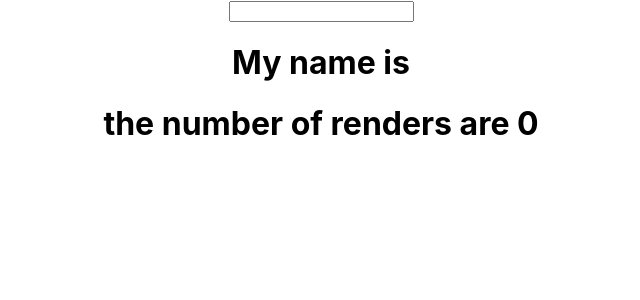
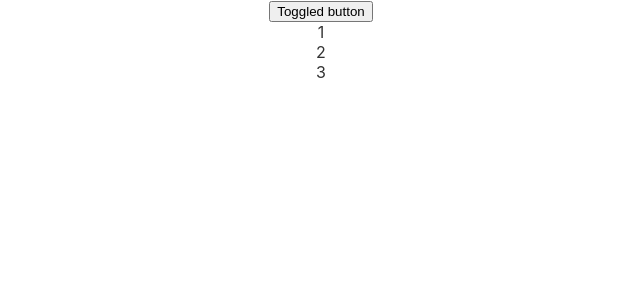
Before and after one commit to Avez-Anwar/ReactHooks, a React (Create React App) app: page / in a window 1280 px wide. Shown: the top 300 px of the page, without its empty margins (319-959 px from the left). Built offline with nearby package versions, Linux system fonts and the light colour scheme.

Commit message:
forth commit

```diff
--- a/src/App.js
+++ b/src/App.js
@@ -4,6 +4,7 @@
 import "./App.css";
 import UseEffectHookwin from "./ReactHooks/UseEffectHookwin";
 import UseRef from "./ReactHooks/UseRef";
+import UseCallBackHook from "./ReactHooks/UseCallBackHooks.js/UseCallBackHook";
 
 function App() {
   return (
@@ -11,7 +12,8 @@
       {/*<UseStateHook />*/}
       {/*<UseEffectHook />*/}
       {/* <UseEffectHookwin />*/}
-      <UseRef />
+      {/*<UseRef />*/}
+      <UseCallBackHook />
     </div>
   );
 }
--- /dev/null
+++ b/src/ReactHooks/UseCallBackHooks.js/List.js
@@ -0,0 +1,14 @@
+import React, { useState } from "react";
+import { useEffect } from "react";
+
+function List({ getItems }) {
+  const [items, setItems] = useState([]);
+
+  useEffect(() => {
+    setItems(getItems());
+    console.log("Updating Items");
+  }, [getItems]);
+  return items.map((item) => <div key={item}>{item}</div>);
+}
+
+export default List;
--- /dev/null
+++ b/src/ReactHooks/UseCallBackHooks.js/UseCallBackHook.js
@@ -0,0 +1,31 @@
+import React, { useState, useCallBack } from "react";
+import List from "./List";
+
+function UseCallBackHook() {
+  const [number, setNumber] = useState(1);
+  const [dark, setDark] = useState(false);
+
+  const getItems = () => {
+    return [number, number + 1, number + 2];
+  };
+
+  const theme = {
+    backgroundColor: dark ? "#333" : "#fff",
+    color: dark ? "#fff" : "#333",
+  };
+  return (
+    <div style={theme}>
+      <inputx
+        type="number"
+        value={number}
+        onChange={(e) => setNumber(parseInt(e.target.value))}
+      />
+      <button onClick={() => setDark((prevDark) => !prevDark)}>
+        Toggled button
+      </button>
+      <List getItems={getItems} />
+    </div>
+  );
+}
+
+export default UseCallBackHook;
```
